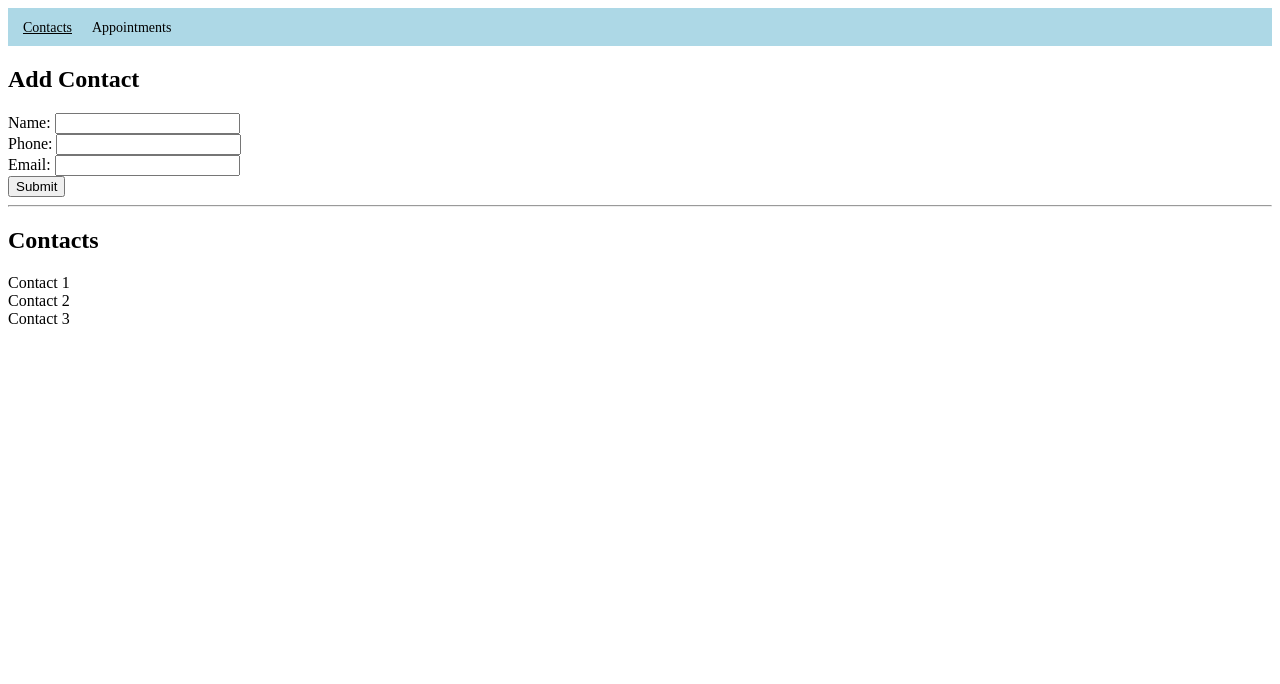
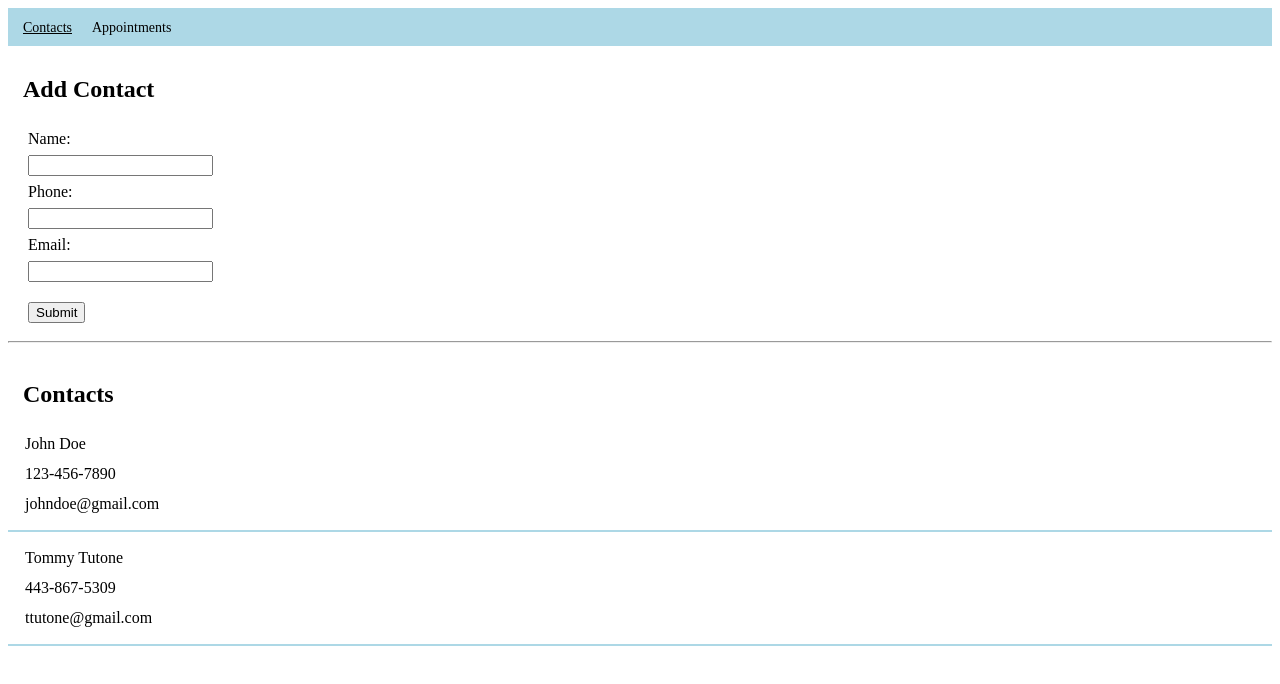
Before and after one commit to jjhenrichs/appointment-planner, a React (Create React App) app: page /contacts in a window 1280 px wide. Shown: the top 684 px of the page. Built offline with nearby package versions, Linux system fonts and the light colour scheme.

Commit message:
Contacts renders at the bottom, able to add new contacts to contacts

```diff
--- a/public/index.css
+++ b/public/index.css
@@ -14,3 +14,38 @@ a {
 a.active {
   text-decoration: underline;
 }
+
+h2 {
+  margin: 0;
+  padding: 30px 15px 10px;
+}
+
+/* Form */
+
+form {
+  padding: 10px 20px;
+}
+
+label {
+  display: block;
+  padding: 7px 0;
+}
+
+button {
+  margin-top: 20px;
+}
+
+/* Contact */
+
+.contact {
+  border-bottom: 2px solid lightblue;
+  padding: 10px;
+}
+.contact p {
+  padding: 5px;
+  margin: 2px;
+}
+
+.tile_email {
+  margin-bottom: 10px;
+}
--- a/src/App.js
+++ b/src/App.js
@@ -11,7 +11,10 @@ import ContactsPage from "./containers/ContactsPage";
 import AppointmentsPage from "./containers/AppointmentsPage";
 
 export default function App() {
-  const [contacts, setContacts] = useState([]);
+  const [contacts, setContacts] = useState([
+    { name: "John Doe", phone: "123-456-7890", email: "johndoe@gmail.com" },
+    { name: "Tommy Tutone", phone: "443-867-5309", email: "ttutone@gmail.com" },
+  ]);
   const [appointments, setAppointments] = useState([]);
 
   const addContact = (name, phone, email) => {
--- a/src/components/ContactFrom.js
+++ b/src/components/ContactFrom.js
@@ -15,8 +15,10 @@ export default function ContactForm({
       <input
         type="text"
         label="name"
+        id="name"
         value={name}
         onChange={({ target }) => setName(target.value)}
+        autoComplete="name"
         required
       />
       <br />
@@ -24,9 +26,11 @@ export default function ContactForm({
       <input
         type="tel"
         aria-label="phone"
+        id="phone"
         value={phone}
         onChange={({ target }) => setPhone(target.value)}
         patten="(\d{3})-(\d{3})-(\d{4})"
+        autoComplete="tel"
         required
       />
       <br />
@@ -34,8 +38,10 @@ export default function ContactForm({
       <input
         type="email"
         aria-label="email"
+        id="email"
         value={email}
         onChange={({ target }) => setEmail(target.value)}
+        autoComplete="email"
         required
       />
       <br />
--- a/src/components/Tile.js
+++ b/src/components/Tile.js
@@ -1,5 +1,11 @@
 import React from "react";
 
-export default function Tile(props) {
-  return <div>{props.msg}</div>;
+export default function Tile({ key, name, description }) {
+  return (
+    <div class="contact" id={key}>
+      <p class="tile_title">{name}</p>
+      <p class="tile_phone">{description.phone}</p>
+      <p class="tile_email">{description.email}</p>
+    </div>
+  );
 }
--- a/src/components/TileList.js
+++ b/src/components/TileList.js
@@ -1,12 +1,13 @@
 import React from "react";
 import Tile from "./Tile";
 
-export default function TileList() {
+export default function TileList({ contacts }) {
   return (
-    <>
-      <Tile msg={"Contact 1"} />
-      <Tile msg={"Contact 2"} />
-      <Tile msg={"Contact 3"} />
-    </>
+    <div>
+      {contacts.map((contact, item) => {
+        const { name, ...description } = contact;
+        return <Tile key={item} name={name} description={description} />;
+      })}
+    </div>
   );
 }
```
